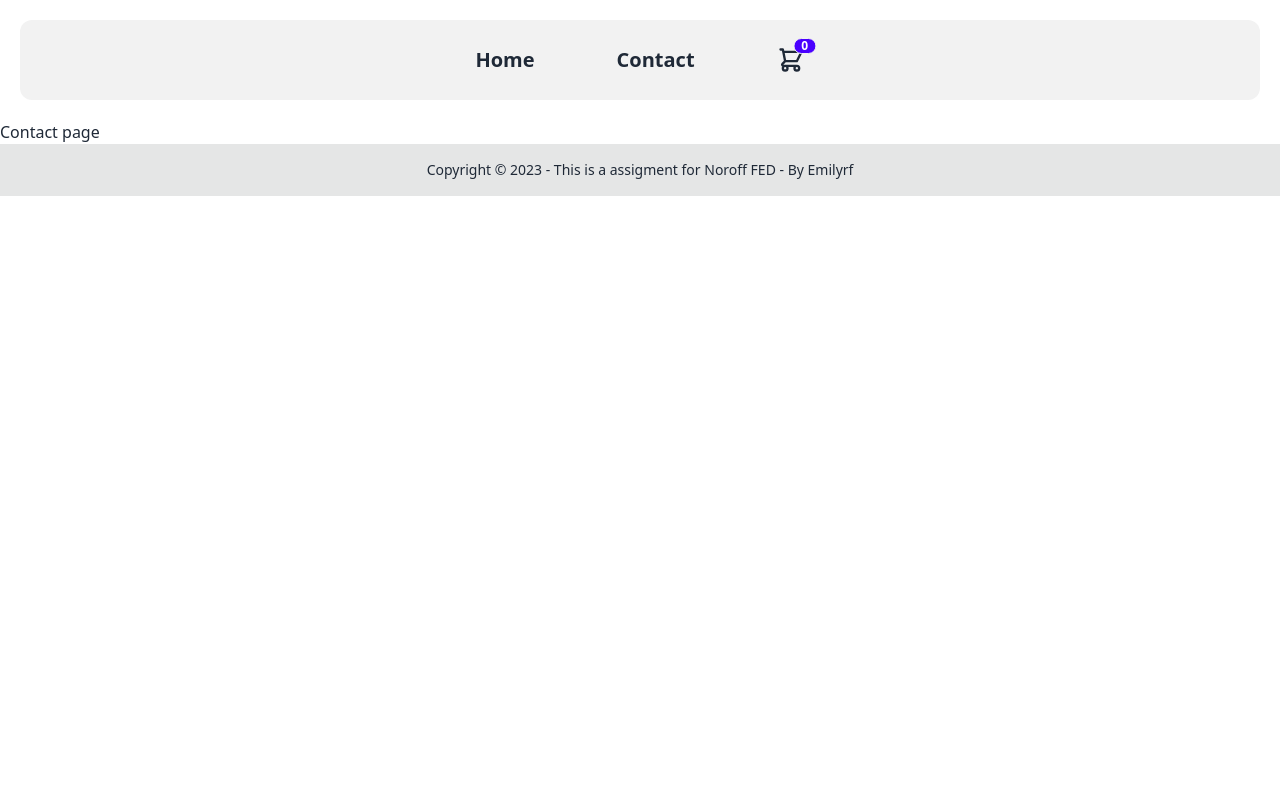
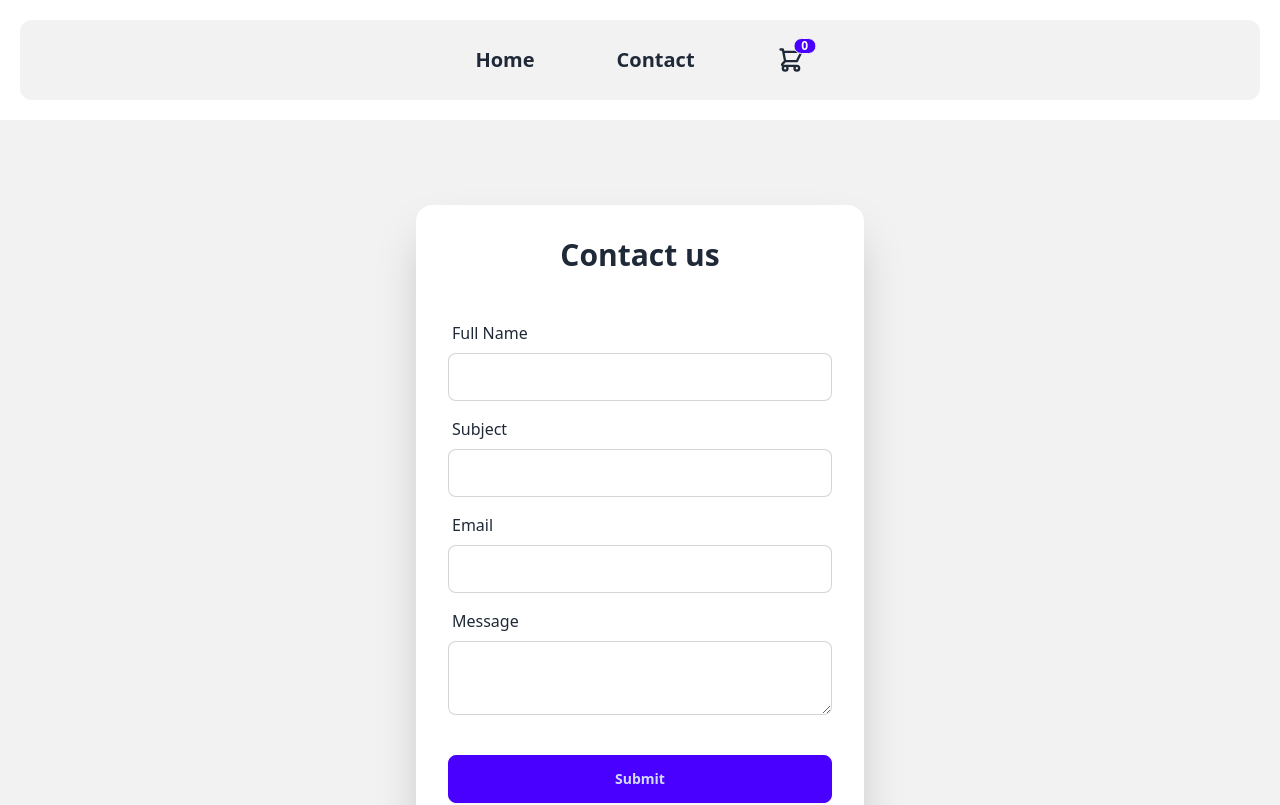
Before and after one commit to Emilyrf/frameworks2-ca, a React (Vite) app: page /contact in a window 1280 px wide. Shown: the top 805 px of the page. Built offline with nearby package versions, Linux system fonts and the light colour scheme.

Commit message:
Adds contact page

```diff
--- a/src/pages/Contact/index.jsx
+++ b/src/pages/Contact/index.jsx
@@ -1,5 +1,110 @@
-export default function ContactPage() {
+import React, { useState } from 'react';
+import { useForm } from 'react-hook-form';
+import { yupResolver } from '@hookform/resolvers/yup'
+import * as yup from 'yup'
+
+const schema = yup.object().shape({
+    fullName: yup.string().required('Full Name is required').min(3, 'Minimum length is 3 characters'),
+    subject: yup.string().required('Subject is required').min(3, 'Minimum length is 3 characters'),
+    email: yup.string().required('Email is required').email('Invalid email address'),
+    message: yup.string().required('A message is required').min(3, 'Minimum length is 3 characters'),
+});
+
+const ContactPage = () => {
+    const {
+        handleSubmit,
+        register,
+        formState: { errors, isSubmitting },
+        reset,
+    } = useForm({
+        resolver: yupResolver(schema),
+    });
+
+    const [isSubmitted, setIsSubmitted] = useState(false);
+
+    const onSubmit = async (data) => {
+        console.log(data);
+        await new Promise((resolve) => setTimeout(resolve, 1000));
+        reset();
+        setIsSubmitted(true);
+    };
+
     return (
-        <h1>Contact page</h1>
-    )
-}
+        <main>
+            <div className="hero min-h-screen  bg-base-200">
+                <div className="card shrink-0 w-full max-w-md shadow-2xl bg-base-100">
+                    <form className="card-body" onSubmit={handleSubmit(onSubmit)}>
+                        <h1 className="text-3xl font-bold mb-8 text-center">Contact us</h1>
+                        {isSubmitted &&
+                            <div role="alert" className="alert alert-success">
+                                <svg xmlns="http://www.w3.org/2000/svg" className="stroke-current shrink-0 h-6 w-6" fill="none" viewBox="0 0 24 24"><path strokeLinecap="round" strokeLinejoin="round" strokeWidth="2" d="M9 12l2 2 4-4m6 2a9 9 0 11-18 0 9 9 0 0118 0z" /></svg>
+                                <span>Form submitted successfully!</span>
+                            </div>
+                        }
+
+                        <div className="form-control">
+                            <label className="label" htmlFor="fullName" >
+                                Full Name
+                            </label>
+                            <input
+                                {...register('fullName')}
+                                id="fullName"
+                                type="text"
+                                className="input input-bordered"
+                                disabled={isSubmitting}
+                            />
+                            {errors.fullName && <span className="text-red-600">{errors.fullName.message}</span>}
+                        </div>
+
+                        <div className="form-control">
+                            <label className="label" htmlFor="subject">
+                                Subject
+                            </label>
+                            <input
+                                {...register('subject')}
+                                id="subject"
+                                type="text"
+                                className="input input-bordered"
+                                disabled={isSubmitting}
+                            />
+                            {errors.subject && <span className="text-red-600">{errors.subject.message}</span>}
+                        </div>
+
+                        <div className="form-control">
+                            <label className="label" htmlFor="email">
+                                Email
+                            </label>
+                            <input
+                                {...register('email')}
+                                id="email"
+                                type="email"
+                                className="input input-bordered"
+                                disabled={isSubmitting}
+                            />
+                            {errors.email && <span className="text-red-600">{errors.email.message}</span>}
+                        </div>
+
+                        <div className="form-control">
+                            <label htmlFor="message" className="label">
+                                Message
+                            </label>
+                            <textarea
+                                {...register('message')}
+                                id="message"
+                                className="textarea textarea-bordered"
+                                disabled={isSubmitting}
+                            />
+                            {errors.message && <span className="text-red-600">{errors.message.message}</span>}
+                        </div>
+
+                        <button className="btn btn-primary mt-8" type="submit" disabled={isSubmitting} >
+                            {isSubmitting ? 'Submitting...' : 'Submit'}
+                        </button>
+                    </form>
+                </div>
+            </div>
+        </main>
+    );
+};
+
+export default ContactPage;
```
